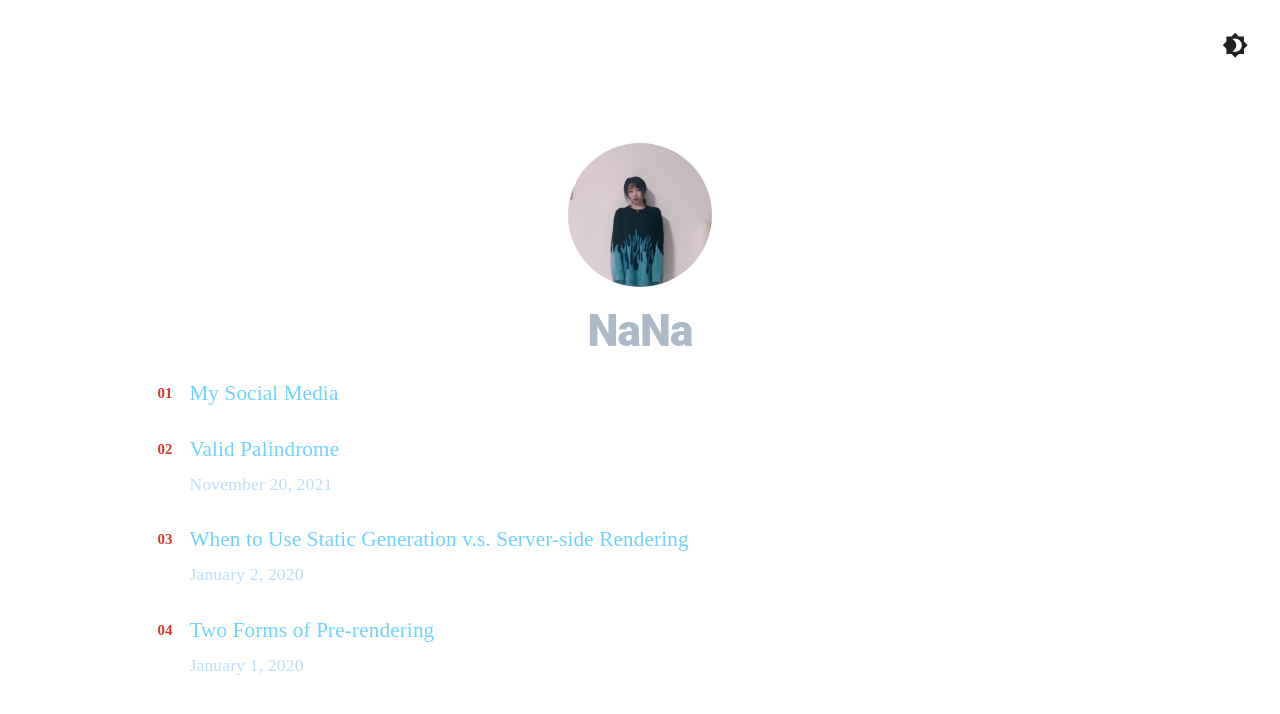
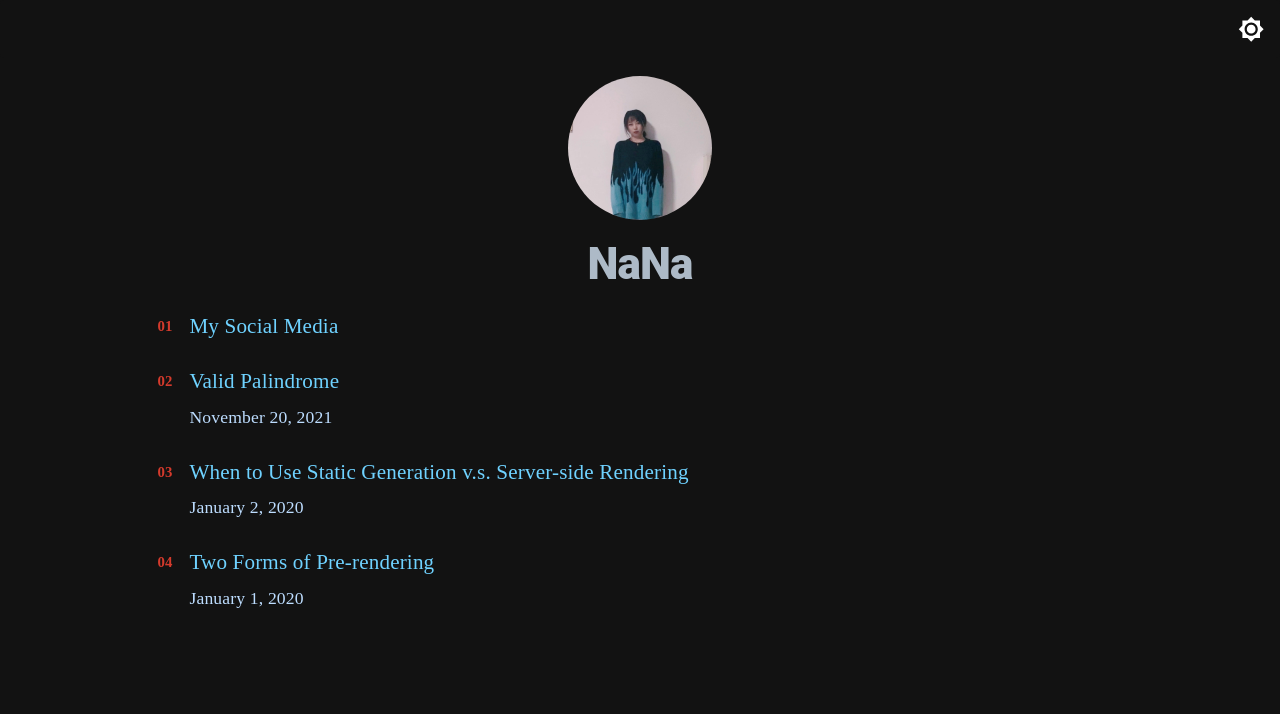
Before and after one commit to OhNaNaSun/xoxo, a Next.js app: page / in a window 1280 px wide. Shown: the top 714 px of the page. Built offline with nearby package versions, Linux system fonts and the light colour scheme; what showdown would draw is missing.

Commit message:
Change style

```diff
--- a/components/ThemeSwitcher/ThemeSwitcher.tsx
+++ b/components/ThemeSwitcher/ThemeSwitcher.tsx
@@ -19,7 +19,7 @@
         bgcolor: 'background.default',
         color: 'text.primary',
         borderRadius: 1,
-        p: 3,
+        p: 1,
       }}
     >
       <IconButton sx={{ ml: 1 }} onClick={colorMode.toggleColorMode} color="inherit">
--- a/components/layout.module.css
+++ b/components/layout.module.css
@@ -1,7 +1,7 @@
 .container {
   max-width: 80%;
   padding: 0 1rem;
-  margin: 3rem auto 6rem;
+  margin: 1rem auto 6rem;
 }
 
 .header {
--- a/pages/_app.tsx
+++ b/pages/_app.tsx
@@ -8,7 +8,7 @@
 import { ColorModeContext } from '../components/ThemeSwitcher/ThemeSwitcher';
 
 function MyApp({ Component, pageProps }: AppProps) {
-  const [mode, setMode] = React.useState<'light' | 'dark'>('light');
+  const [mode, setMode] = React.useState<'light' | 'dark'>('dark');
   const colorMode = React.useMemo(
     () => ({
       toggleColorMode: () => {
```
